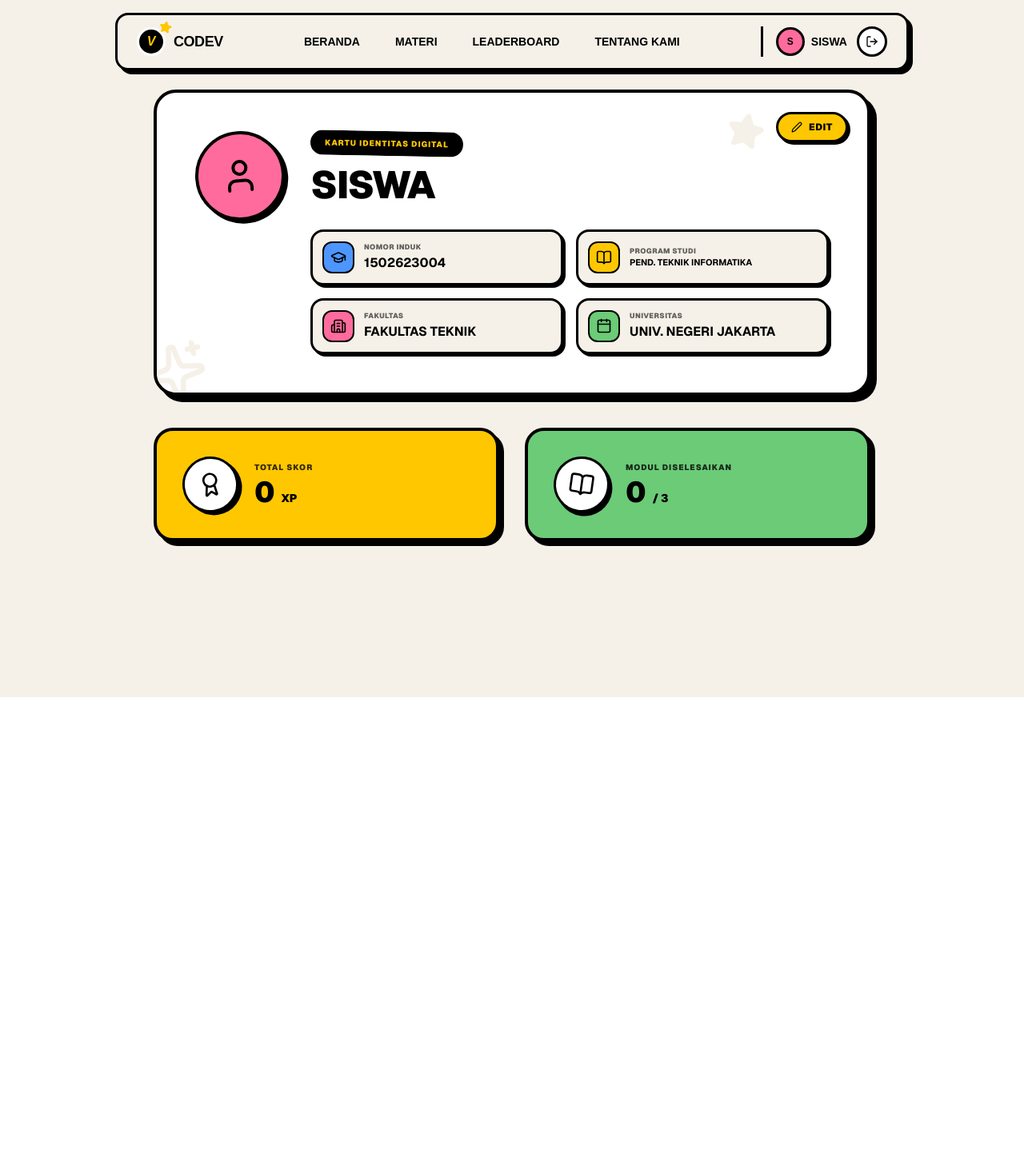
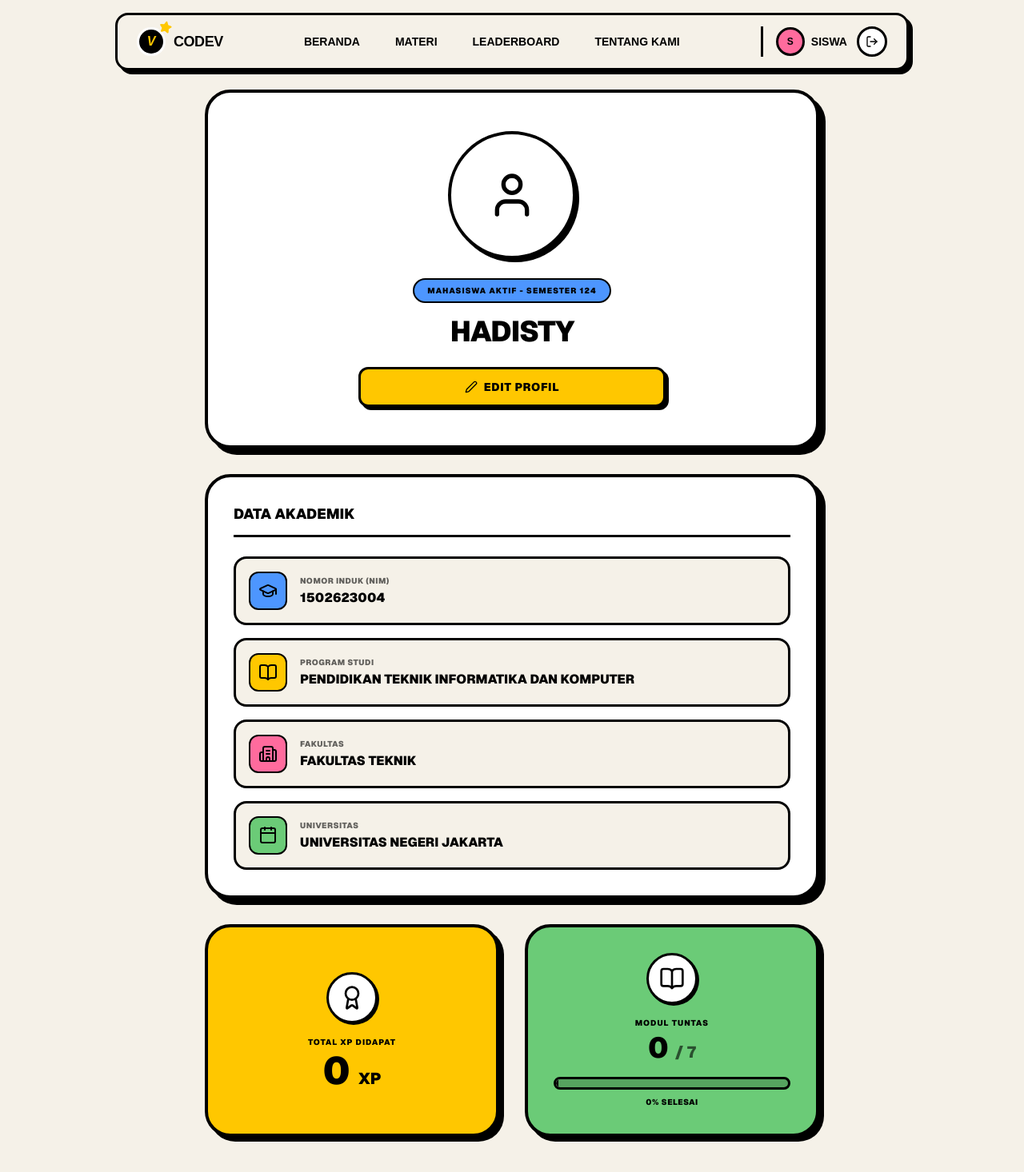
Before and after one commit to dstyq/elearning5, a Next.js app: page /beranda/profil in a window 1280 px wide. Shown: the top 1466 px of the page at 80% size. Before the commit the page ends 872 px from the top, so only its background shows below. Built offline with nearby package versions, Linux system fonts and the light colour scheme.

Commit message:
fix profile

```diff
--- a/app/beranda/profil/page.tsx
+++ b/app/beranda/profil/page.tsx
@@ -1,17 +1,18 @@
 'use client';
 
 import { useState, useEffect, useRef } from 'react';
-import { User, Award, BookOpen, GraduationCap, Building2, Calendar, Star, Sparkles, Edit2, Save, X, Camera } from 'lucide-react';
+import { User, Award, BookOpen, GraduationCap, Building2, Calendar, Edit2, Save, X, Camera } from 'lucide-react';
 
 export default function ProfilPage() {
-  const [username, setUsername] = useState('Siswa');
+  const [username, setUsername] = useState('Hadisty');
   const [nim, setNim] = useState('1502623004');
   const [profilePic, setProfilePic] = useState<string | null>(null);
 
   const [totalXP, setTotalXP] = useState(0);
   const [completedCount, setCompletedCount] = useState(0);
 
-  // State buat ngatur mode edit
+  const TOTAL_MODUL = 7;
+
   const [isEditing, setIsEditing] = useState(false);
   const [editUsername, setEditUsername] = useState('');
   const [editNim, setEditNim] = useState('');
@@ -20,15 +21,16 @@ export default function ProfilPage() {
   const fileInputRef = useRef<HTMLInputElement>(null);
 
   useEffect(() => {
-    setUsername(localStorage.getItem('session_username') || 'Siswa');
+    setUsername(localStorage.getItem('session_username') || 'Hadisty');
     setNim(localStorage.getItem('session_nim') || '1502623004');
     setProfilePic(localStorage.getItem('session_profile_pic'));
 
     const progres = localStorage.getItem('progres_elearning_aesthetic');
     if (progres) {
       const listSelesai = JSON.parse(progres);
-      setCompletedCount(listSelesai.length);
-      setTotalXP(listSelesai.length * 500);
+      const validCount = Math.min(listSelesai.length, TOTAL_MODUL);
+      setCompletedCount(validCount);
+      setTotalXP(validCount * 500);
     }
   }, []);
 
@@ -43,7 +45,6 @@ export default function ProfilPage() {
     setIsEditing(false);
   };
 
-  // Fungsi buat ngubah gambar jadi teks (Base64) biar gampang disimpen di lokal
   const handleImageUpload = (e: React.ChangeEvent<HTMLInputElement>) => {
     const file = e.target.files?.[0];
     if (file) {
@@ -67,189 +68,185 @@ export default function ProfilPage() {
     }
 
     setIsEditing(false);
-
-    // KASIH SINYAL KE NAVBAR BIAR DIA REFRESH OTOMATIS
     window.dispatchEvent(new Event('profilDiupdate'));
   };
 
+  const persentaseSelesai = Math.round((completedCount / TOTAL_MODUL) * 100);
+
   return (
-    <div className="min-h-screen bg-[#F5F1E8] dark:bg-[#17151C] text-black dark:text-[#F5F1E8] font-sans pt-10 pb-20 px-6 transition-colors duration-200">
-      <main className="max-w-4xl mx-auto animate-in fade-in slide-in-from-bottom-8 duration-500">
+    <div className="min-h-screen bg-[#F5F1E8] dark:bg-[#17151C] text-black dark:text-[#F5F1E8] font-sans pt-10 pb-20 px-4 md:px-6 transition-colors duration-200">
+      <main className="max-w-3xl mx-auto animate-in fade-in slide-in-from-bottom-8 duration-500 space-y-8">
 
-        {/* KARTU IDENTITAS UTAMA */}
-        <div className="relative bg-white dark:bg-[#1E1B24] border-[4px] border-black dark:border-[#F5F1E8] rounded-[28px] p-8 md:p-12 shadow-[8px_8px_0px_0px_#000] dark:shadow-[8px_8px_0px_0px_#FFC700] mb-10 overflow-hidden">
+        {/* KARTU PROFIL UTAMA */}
+        <div className="bg-white dark:bg-[#1E1B24] border-[4px] border-black dark:border-[#F5F1E8] rounded-[2rem] shadow-[8px_8px_0px_0px_#000] dark:shadow-[8px_8px_0px_0px_#FFC700] p-8 md:p-12 flex flex-col items-center text-center relative overflow-hidden">
 
-          {/* Tombol Edit / Simpan di Pojok Kanan Atas */}
-          <div className="absolute top-6 right-6 z-20 flex gap-2">
+          <div className="relative mb-6">
+            <div
+              className={`w-32 h-32 md:w-40 md:h-40 rounded-full bg-[#FF6B9D] border-[4px] border-black flex items-center justify-center shadow-[4px_4px_0px_0px_#000] overflow-hidden ${isEditing ? 'cursor-pointer hover:opacity-80' : ''} transition-all bg-white mx-auto`}
+              onClick={() => isEditing && fileInputRef.current?.click()}
+            >
+              {(isEditing ? editProfilePic : profilePic) ? (
+                <img src={(isEditing ? editProfilePic : profilePic) as string} alt="Foto Profil" className="w-full h-full object-cover" />
+              ) : (
+                <User className="w-16 h-16 text-black" />
+              )}
+            </div>
+
+            {isEditing && (
+              <div
+                className="absolute bottom-2 right-2 z-20 bg-[#FFC700] border-[3px] border-black p-2.5 rounded-full shadow-[2px_2px_0px_0px_#000] cursor-pointer hover:scale-110 transition-transform"
+                onClick={() => fileInputRef.current?.click()}
+              >
+                <Camera size={18} className="text-black" />
+              </div>
+            )}
+            <input type="file" accept="image/*" ref={fileInputRef} onChange={handleImageUpload} className="hidden" />
+          </div>
+
+          <div className="mb-6 w-full flex flex-col items-center">
+            <span className="bg-[#4D96FF] text-black text-[10px] font-black uppercase tracking-widest px-4 py-1.5 rounded-full border-[2px] border-black mb-4 inline-block">
+              Mahasiswa Aktif - Semester 124
+            </span>
+
+            {isEditing ? (
+              <div className="w-full max-w-sm mx-auto">
+                <span className="block text-[10px] font-black uppercase tracking-wider mb-1 opacity-70">Edit Nama Lengkap</span>
+                <input
+                  type="text"
+                  value={editUsername}
+                  onChange={(e) => setEditUsername(e.target.value)}
+                  className="w-full bg-[#F5F1E8] dark:bg-[#17151C] border-[3px] border-black dark:border-[#F5F1E8] px-4 py-3 rounded-xl font-black text-2xl uppercase text-center text-black dark:text-[#F5F1E8] focus:outline-none focus:border-[#4D96FF]"
+                />
+              </div>
+            ) : (
+              <h1 className="font-black text-3xl md:text-4xl text-black dark:text-[#F5F1E8] uppercase tracking-tight break-words w-full">
+                {username}
+              </h1>
+            )}
+          </div>
+
+          <div className="flex gap-3 justify-center w-full max-w-sm mx-auto">
             {!isEditing ? (
               <button
                 onClick={mulaiEdit}
-                className="flex items-center gap-2 bg-[#FFC700] border-[3px] border-black px-4 py-2 rounded-full font-black text-xs uppercase tracking-wider text-black shadow-[3px_3px_0px_0px_#000] hover:translate-x-[2px] hover:-translate-y-[2px] hover:shadow-[5px_5px_0px_0px_#000] active:shadow-none active:translate-x-[3px] active:translate-y-[3px] transition-all"
+                className="w-full flex justify-center items-center gap-2 bg-[#FFC700] border-[3px] border-black px-6 py-3 rounded-xl font-black text-sm uppercase tracking-wider text-black shadow-[4px_4px_0px_0px_#000] hover:translate-x-[2px] hover:-translate-y-[2px] transition-all"
               >
-                <Edit2 size={14} /> Edit
+                <Edit2 size={16} /> Edit Profil
               </button>
             ) : (
               <>
                 <button
                   onClick={batalEdit}
-                  className="flex items-center gap-2 bg-white dark:bg-[#17151C] border-[3px] border-black dark:border-[#F5F1E8] px-4 py-2 rounded-full font-black text-xs uppercase tracking-wider shadow-[3px_3px_0px_0px_#000] hover:translate-x-[2px] hover:-translate-y-[2px] hover:shadow-[5px_5px_0px_0px_#000] active:shadow-none active:translate-x-[3px] active:translate-y-[3px] transition-all"
+                  className="w-1/3 flex justify-center items-center bg-white dark:bg-[#17151C] border-[3px] border-black dark:border-[#F5F1E8] p-3 rounded-xl font-black shadow-[4px_4px_0px_0px_#000] hover:translate-x-[2px] hover:-translate-y-[2px] transition-all"
                 >
-                  <X size={14} /> Batal
+                  <X size={18} />
                 </button>
                 <button
                   onClick={simpanProfil}
-                  className="flex items-center gap-2 bg-[#6BCB77] border-[3px] border-black px-4 py-2 rounded-full font-black text-xs uppercase tracking-wider text-black shadow-[3px_3px_0px_0px_#000] hover:translate-x-[2px] hover:-translate-y-[2px] hover:shadow-[5px_5px_0px_0px_#000] active:shadow-none active:translate-x-[3px] active:translate-y-[3px] transition-all"
+                  className="w-2/3 flex justify-center items-center gap-2 bg-[#6BCB77] border-[3px] border-black px-6 py-3 rounded-xl font-black text-sm uppercase tracking-wider text-black shadow-[4px_4px_0px_0px_#000] hover:translate-x-[2px] hover:-translate-y-[2px] transition-all"
                 >
-                  <Save size={14} /> Simpan
+                  <Save size={16} /> Simpan
                 </button>
               </>
             )}
           </div>
-
-          <Star className="w-12 h-12 text-[#F5F1E8] dark:text-[#17151C] fill-current absolute top-6 right-32 rotate-12" />
-          <Sparkles className="w-20 h-20 text-[#F5F1E8] dark:text-[#17151C] absolute -bottom-4 -left-4 -rotate-12" />
-
-          <div className="flex flex-col md:flex-row gap-8 items-center md:items-start text-center md:text-left relative z-10 mt-6 md:mt-0">
-
-            {/* Avatar Lingkaran (Bisa di-klik pas mode edit) */}
-            <div className="relative shrink-0">
-              <div
-                className={`relative w-28 h-28 rounded-full bg-[#FF6B9D] border-[4px] border-black flex items-center justify-center shadow-[4px_4px_0px_0px_#000] rotate-[-4deg] overflow-hidden ${isEditing ? 'cursor-pointer hover:opacity-80' : 'group hover:rotate-12 hover:scale-105'} transition-all`}
-                onClick={() => isEditing && fileInputRef.current?.click()}
-              >
-                {(isEditing ? editProfilePic : profilePic) ? (
-                  <img src={(isEditing ? editProfilePic : profilePic) as string} alt="Foto Profil" className="absolute inset-0 w-full h-full object-cover" />
-                ) : (
-                  <User className="w-12 h-12 text-black z-10" />
-                )}
         </div>
 
-              {/* Badge Camera Muncul Pas Mode Edit */}
-              {isEditing && (
-                <div
-                  className="absolute -bottom-2 -right-2 z-20 bg-[#FFC700] border-[3px] border-black p-2 rounded-full shadow-[2px_2px_0px_0px_#000] cursor-pointer hover:scale-110 transition-transform"
-                  onClick={() => fileInputRef.current?.click()}
-                >
-                  <Camera size={16} className="text-black" />
+        {/* DATA AKADEMIK (DIUBAH JADI LIST VERTIKAL BIAR 100% RAPI) */}
+        <div className="bg-white dark:bg-[#1E1B24] border-[4px] border-black dark:border-[#F5F1E8] rounded-[2rem] shadow-[8px_8px_0px_0px_#000] p-6 md:p-8">
+          <h2 className="font-black uppercase text-lg mb-6 border-b-[3px] border-black dark:border-[#F5F1E8] pb-3 text-center md:text-left">
+            Data Akademik
+          </h2>
+
+          <div className="flex flex-col gap-4">
+
+            {/* NIM */}
+            <div className="flex items-center gap-4 bg-[#F5F1E8] dark:bg-[#17151C] border-[3px] border-black dark:border-[#F5F1E8] p-4 rounded-2xl w-full">
+              <div className="bg-[#4D96FF] w-12 h-12 rounded-xl border-[2px] border-black flex items-center justify-center shrink-0">
+                <GraduationCap className="w-6 h-6 text-black" />
               </div>
-              )}
-              {/* Input file disembunyiin */}
-              <input type="file" accept="image/*" ref={fileInputRef} onChange={handleImageUpload} className="hidden" />
-            </div>
-
-            {/* Info Utama Mahasiswa */}
-            <div className="flex-1 space-y-3 w-full">
-              <span className="inline-block bg-black text-[#FFC700] text-[10px] font-black uppercase tracking-widest px-4 py-1.5 rounded-full rotate-1 border-[2px] border-transparent">
-                Kartu Identitas Digital
-              </span>
-
-              {/* Input Nama (Tampil kalau lagi mode edit) */}
-              {isEditing ? (
-                <div className="w-full">
-                  <span className="block text-[10px] font-black uppercase tracking-wider mb-1 opacity-70">Nama Lengkap</span>
-                  <input
-                    type="text"
-                    value={editUsername}
-                    onChange={(e) => setEditUsername(e.target.value)}
-                    className="w-full md:w-3/4 bg-white dark:bg-[#17151C] border-[3px] border-black dark:border-[#F5F1E8] px-4 py-2 rounded-xl font-black text-2xl uppercase tracking-tight text-black dark:text-[#F5F1E8] focus:outline-none focus:border-[#4D96FF] focus:shadow-[4px_4px_0px_0px_#4D96FF] transition-all"
-                  />
-                </div>
-              ) : (
-                <h1 className="font-black text-4xl md:text-5xl text-black dark:text-[#F5F1E8] uppercase tracking-tight break-words">
-                  {username}
-                </h1>
-              )}
-
-              {/* Grid Detail Identitas */}
-              <div className="grid grid-cols-1 sm:grid-cols-2 gap-4 pt-5 w-full">
-
-                {/* NIM (Bisa diedit) */}
-                <div className="flex items-center gap-3 bg-[#F5F1E8] dark:bg-[#17151C] border-[3px] border-black dark:border-[#F5F1E8] p-3 rounded-2xl shadow-[3px_3px_0px_0px_#000]">
-                  <div className="bg-[#4D96FF] p-2 rounded-xl border-[2px] border-black shrink-0">
-                    <GraduationCap className="w-5 h-5 text-black" />
-                  </div>
-                  <div className="flex flex-col text-left overflow-hidden w-full">
-                    <span className="text-[9px] font-black uppercase tracking-wider opacity-60">Nomor Induk</span>
+              <div className="flex flex-col w-full text-left">
+                <span className="text-[10px] font-black uppercase tracking-wider opacity-60 mb-0.5">Nomor Induk (NIM)</span>
                 {isEditing ? (
                   <input
                     type="text"
                     value={editNim}
                     onChange={(e) => setEditNim(e.target.value)}
-                        className="w-full bg-transparent border-b-[2px] border-black dark:border-[#F5F1E8] font-bold uppercase text-black dark:text-white focus:outline-none focus:border-[#FF6B9D]"
+                    className="w-full bg-transparent border-b-[2px] border-black dark:border-[#F5F1E8] font-black uppercase text-sm md:text-base text-black dark:text-white focus:outline-none focus:border-[#FF6B9D] px-1"
                   />
                 ) : (
-                      <span className="text-black dark:text-white font-bold uppercase truncate">{nim}</span>
+                  <span className="font-black uppercase text-sm md:text-base text-black dark:text-white">{nim}</span>
                 )}
               </div>
             </div>
 
             {/* Prodi */}
-                <div className="flex items-center gap-3 bg-[#F5F1E8] dark:bg-[#17151C] border-[3px] border-black dark:border-[#F5F1E8] p-3 rounded-2xl shadow-[3px_3px_0px_0px_#000] hover:translate-x-1 hover:-translate-y-1 transition-transform">
-                  <div className="bg-[#FFC700] p-2 rounded-xl border-[2px] border-black shrink-0">
-                    <BookOpen className="w-5 h-5 text-black" />
+            <div className="flex items-center gap-4 bg-[#F5F1E8] dark:bg-[#17151C] border-[3px] border-black dark:border-[#F5F1E8] p-4 rounded-2xl w-full">
+              <div className="bg-[#FFC700] w-12 h-12 rounded-xl border-[2px] border-black flex items-center justify-center shrink-0">
+                <BookOpen className="w-6 h-6 text-black" />
               </div>
-                  <div className="flex flex-col text-left overflow-hidden">
-                    <span className="text-[9px] font-black uppercase tracking-wider opacity-60">Program Studi</span>
-                    <span className="text-black dark:text-white font-bold uppercase truncate text-[11px] leading-tight">Pend. Teknik Informatika</span>
+              <div className="flex flex-col w-full text-left">
+                <span className="text-[10px] font-black uppercase tracking-wider opacity-60 mb-0.5">Program Studi</span>
+                <span className="font-black uppercase text-sm md:text-base text-black dark:text-white line-clamp-1">Pendidikan Teknik Informatika dan Komputer</span>
               </div>
             </div>
 
             {/* Fakultas */}
-                <div className="flex items-center gap-3 bg-[#F5F1E8] dark:bg-[#17151C] border-[3px] border-black dark:border-[#F5F1E8] p-3 rounded-2xl shadow-[3px_3px_0px_0px_#000] hover:translate-x-1 hover:-translate-y-1 transition-transform">
-                  <div className="bg-[#FF6B9D] p-2 rounded-xl border-[2px] border-black shrink-0">
-                    <Building2 className="w-5 h-5 text-black" />
+            <div className="flex items-center gap-4 bg-[#F5F1E8] dark:bg-[#17151C] border-[3px] border-black dark:border-[#F5F1E8] p-4 rounded-2xl w-full">
+              <div className="bg-[#FF6B9D] w-12 h-12 rounded-xl border-[2px] border-black flex items-center justify-center shrink-0">
+                <Building2 className="w-6 h-6 text-black" />
               </div>
-                  <div className="flex flex-col text-left overflow-hidden">
-                    <span className="text-[9px] font-black uppercase tracking-wider opacity-60">Fakultas</span>
-                    <span className="text-black dark:text-white font-bold uppercase truncate">Fakultas Teknik</span>
+              <div className="flex flex-col w-full text-left">
+                <span className="text-[10px] font-black uppercase tracking-wider opacity-60 mb-0.5">Fakultas</span>
+                <span className="font-black uppercase text-sm md:text-base text-black dark:text-white line-clamp-1">Fakultas Teknik</span>
               </div>
             </div>
 
             {/* Universitas */}
-                <div className="flex items-center gap-3 bg-[#F5F1E8] dark:bg-[#17151C] border-[3px] border-black dark:border-[#F5F1E8] p-3 rounded-2xl shadow-[3px_3px_0px_0px_#000] hover:translate-x-1 hover:-translate-y-1 transition-transform">
-                  <div className="bg-[#6BCB77] p-2 rounded-xl border-[2px] border-black shrink-0">
-                    <Calendar className="w-5 h-5 text-black" />
+            <div className="flex items-center gap-4 bg-[#F5F1E8] dark:bg-[#17151C] border-[3px] border-black dark:border-[#F5F1E8] p-4 rounded-2xl w-full">
+              <div className="bg-[#6BCB77] w-12 h-12 rounded-xl border-[2px] border-black flex items-center justify-center shrink-0">
+                <Calendar className="w-6 h-6 text-black" />
               </div>
-                  <div className="flex flex-col text-left overflow-hidden">
-                    <span className="text-[9px] font-black uppercase tracking-wider opacity-60">Universitas</span>
-                    <span className="text-black dark:text-white font-bold uppercase truncate">Univ. Negeri Jakarta</span>
+              <div className="flex flex-col w-full text-left">
+                <span className="text-[10px] font-black uppercase tracking-wider opacity-60 mb-0.5">Universitas</span>
+                <span className="font-black uppercase text-sm md:text-base text-black dark:text-white line-clamp-1">Universitas Negeri Jakarta</span>
               </div>
             </div>
 
           </div>
         </div>
+
+        {/* PENCAPAIAN (GRID 2 KOTAK) */}
+        <div className="grid grid-cols-1 sm:grid-cols-2 gap-6 md:gap-8">
+
+          <div className="bg-[#FFC700] border-[4px] border-black rounded-[2rem] p-6 md:p-8 shadow-[6px_6px_0px_0px_#000] flex flex-col justify-center text-center items-center">
+            <div className="w-16 h-16 bg-white border-[3px] border-black rounded-full flex items-center justify-center shadow-[2px_2px_0px_0px_#000] mb-4">
+              <Award className="w-8 h-8 text-black" />
             </div>
+            <p className="text-black text-[10px] font-black uppercase tracking-widest mb-1">Total XP Didapat</p>
+            <p className="font-black text-4xl md:text-5xl text-black uppercase">
+              {totalXP} <span className="text-xl">XP</span>
+            </p>
           </div>
 
-        {/* GRID STATISTIK PENCAPAIAN */}
-        <div className="grid sm:grid-cols-2 gap-6 md:gap-8">
-
-          <div className="bg-[#FFC700] border-[4px] border-black rounded-[24px] p-6 md:p-8 flex items-center gap-5 shadow-[6px_6px_0px_0px_#000] hover:-translate-y-1 hover:translate-x-1 hover:shadow-[3px_3px_0px_0px_#000] transition-all">
-            <div className="p-4 bg-white border-[3px] border-black rounded-full shadow-[4px_4px_0px_0px_#000] rotate-[-8deg]">
-              <Award className="w-8 h-8 text-black" />
-            </div>
-            <div>
-              <p className="text-black/80 text-[10px] font-black uppercase tracking-widest mb-1">
-                Total Skor
-              </p>
-              <p className="font-black text-4xl text-black uppercase">
-                {totalXP} <span className="text-sm">XP</span>
-              </p>
-            </div>
-          </div>
-
-          <div className="bg-[#6BCB77] border-[4px] border-black rounded-[24px] p-6 md:p-8 flex items-center gap-5 shadow-[6px_6px_0px_0px_#000] hover:-translate-y-1 hover:translate-x-1 hover:shadow-[3px_3px_0px_0px_#000] transition-all">
-            <div className="p-4 bg-white border-[3px] border-black rounded-full shadow-[4px_4px_0px_0px_#000] rotate-[8deg]">
+          <div className="bg-[#6BCB77] border-[4px] border-black rounded-[2rem] p-6 md:p-8 shadow-[6px_6px_0px_0px_#000] flex flex-col justify-center text-center items-center">
+            <div className="w-16 h-16 bg-white border-[3px] border-black rounded-full flex items-center justify-center shadow-[2px_2px_0px_0px_#000] mb-4">
               <BookOpen className="w-8 h-8 text-black" />
             </div>
-            <div>
-              <p className="text-black/80 text-[10px] font-black uppercase tracking-widest mb-1">
-                Modul Diselesaikan
+            <p className="text-black text-[10px] font-black uppercase tracking-widest mb-1">Modul Tuntas</p>
+            <p className="font-black text-3xl md:text-4xl text-black uppercase mb-4">
+              {completedCount} <span className="text-xl opacity-60">/ {TOTAL_MODUL}</span>
             </p>
-              <p className="font-black text-4xl text-black uppercase">
-                {completedCount} <span className="text-sm">/ 3</span>
+
+            <div className="w-full bg-black/20 h-4 rounded-full border-[3px] border-black overflow-hidden relative">
+              <div
+                className="bg-white h-full transition-all duration-1000 ease-out border-r-[3px] border-black"
+                style={{ width: `${persentaseSelesai}%` }}
+              ></div>
+            </div>
+            <p className="text-[10px] font-black uppercase mt-2 text-black tracking-wider">
+              {persentaseSelesai}% Selesai
             </p>
-            </div>
           </div>
 
         </div>
```
Lines whose indentation alone changed are shown as unchanged.
